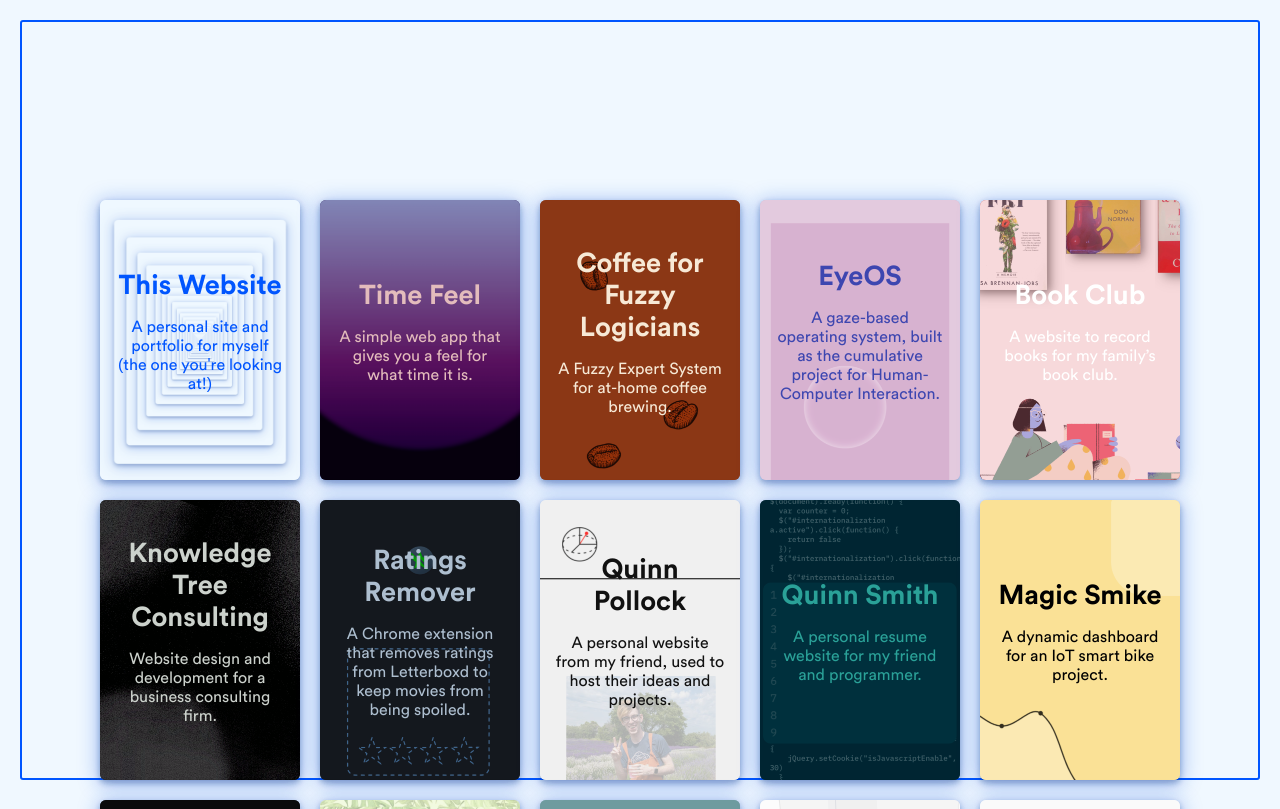
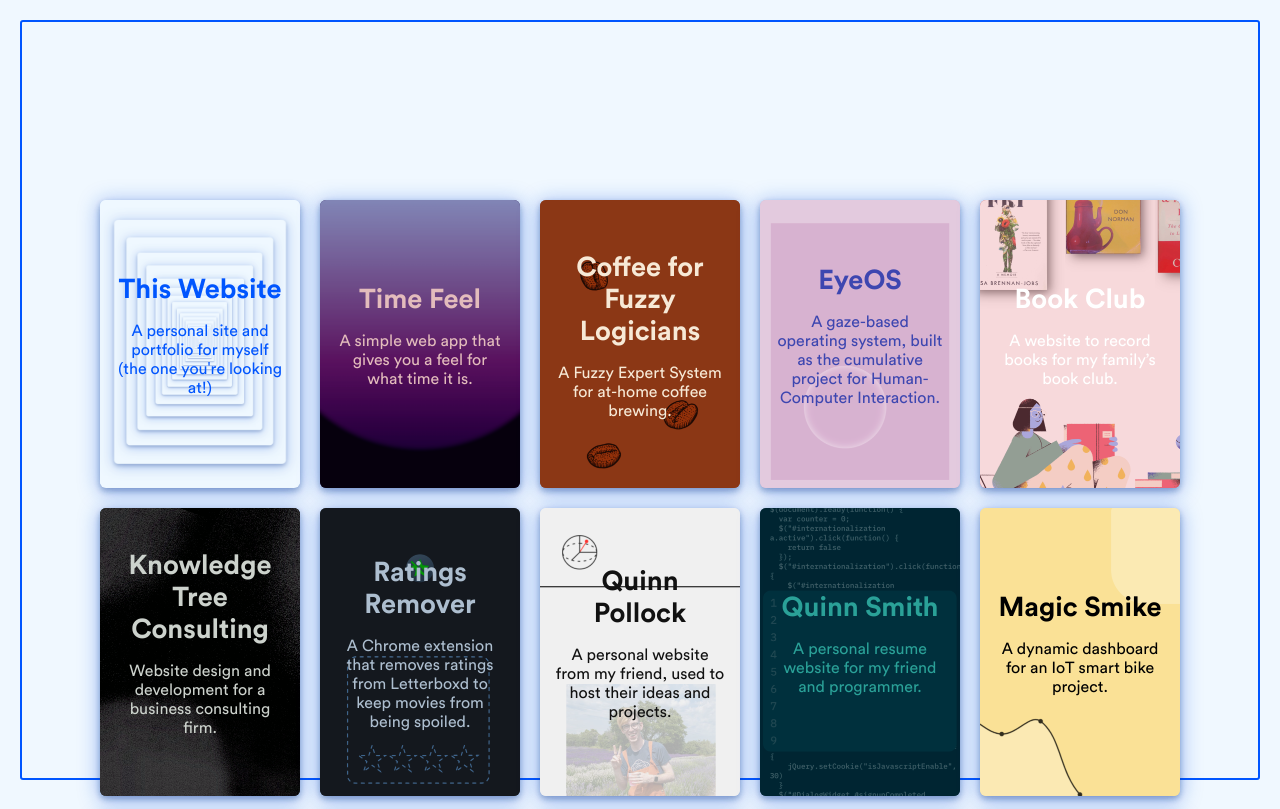
Before and after one commit to qjack001/qjack001.github.io, an Astro site: page / in a window 1280 px wide. Shown: the top 809 px of the page. Built offline with nearby package versions, Linux system fonts and the light colour scheme; Astro itself is replaced by a stand-in of ours.

Commit message:
Set aspect ratio of cards

```diff
--- a/src/components/projects-list.astro
+++ b/src/components/projects-list.astro
@@ -48,7 +48,7 @@ const projects = Astro.fetchContent('../pages/project/*.md');
 		position: relative;
 		text-decoration: none;
 
-		aspect-ratio: 5 / 7;
+		aspect-ratio: 5 / 7.2;
 		border-radius: 6px;
 		box-shadow: 0 3px 6px rgba(0, 0, 0, 0.16),
 					0 3px 6px rgba(14, 83, 220, 0.23),
```
